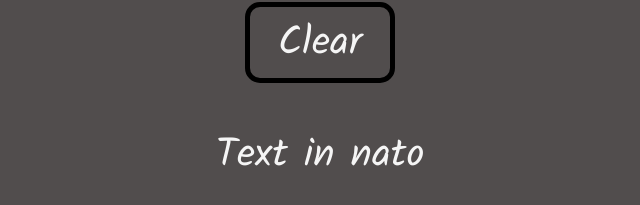
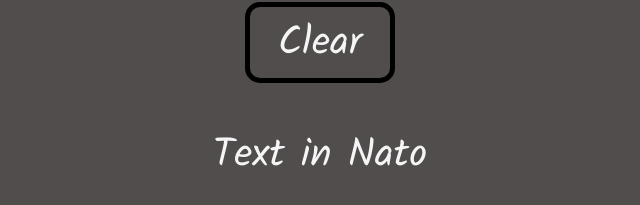
Before and after one commit to daynielbatista/nato-converter, a plain HTML site: page index.html in a window 1280 px wide. Shown: the part 219-424 px from the top of the page, 320-960 px from the left. Drawn offline with Linux system fonts and the light colour scheme.

Commit message:
Debuging

```diff
--- a/app.js
+++ b/app.js
@@ -47,7 +47,7 @@
 }
 
 
-  for (var i=0; i < text.length; i++)
+ /* for (var i=0; i < text.length; i++)
   {
       switch (text.charAt(i))
       {
@@ -91,7 +91,7 @@
           case ' ': results = results + newline + newline; break;
           default: results = results + text.charAt(i) + ' ';
       }
-  }
+  }*/
 
   return results;
 }
--- a/index.html
+++ b/index.html
@@ -9,10 +9,10 @@
 </head>
 <body>
     <div class="container">
-        <input type="text" class="textToConvert" value="Write your message"> </br></br>
+        <input type="text" class="textToConvert" value="Write your message"></br></br>
 
         <input type="button" class="button" id="btn-clear" value=" Clear ">
-        <p class="natoText" id="textInNato">Text in nato</p>
+        <p class="natoText" id="textInNato">Text in Nato</p>
     </div>
 
     <script src="app.js"></script>
```
